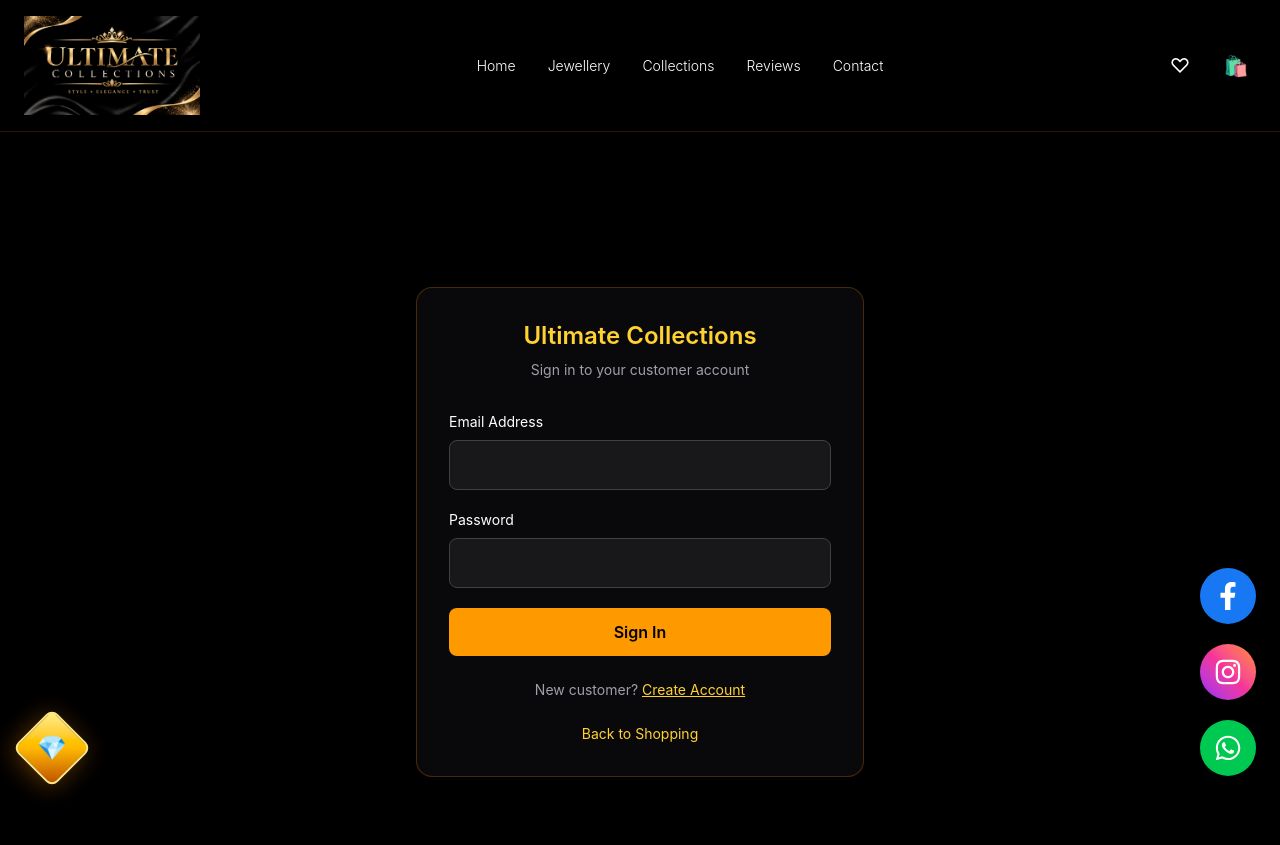
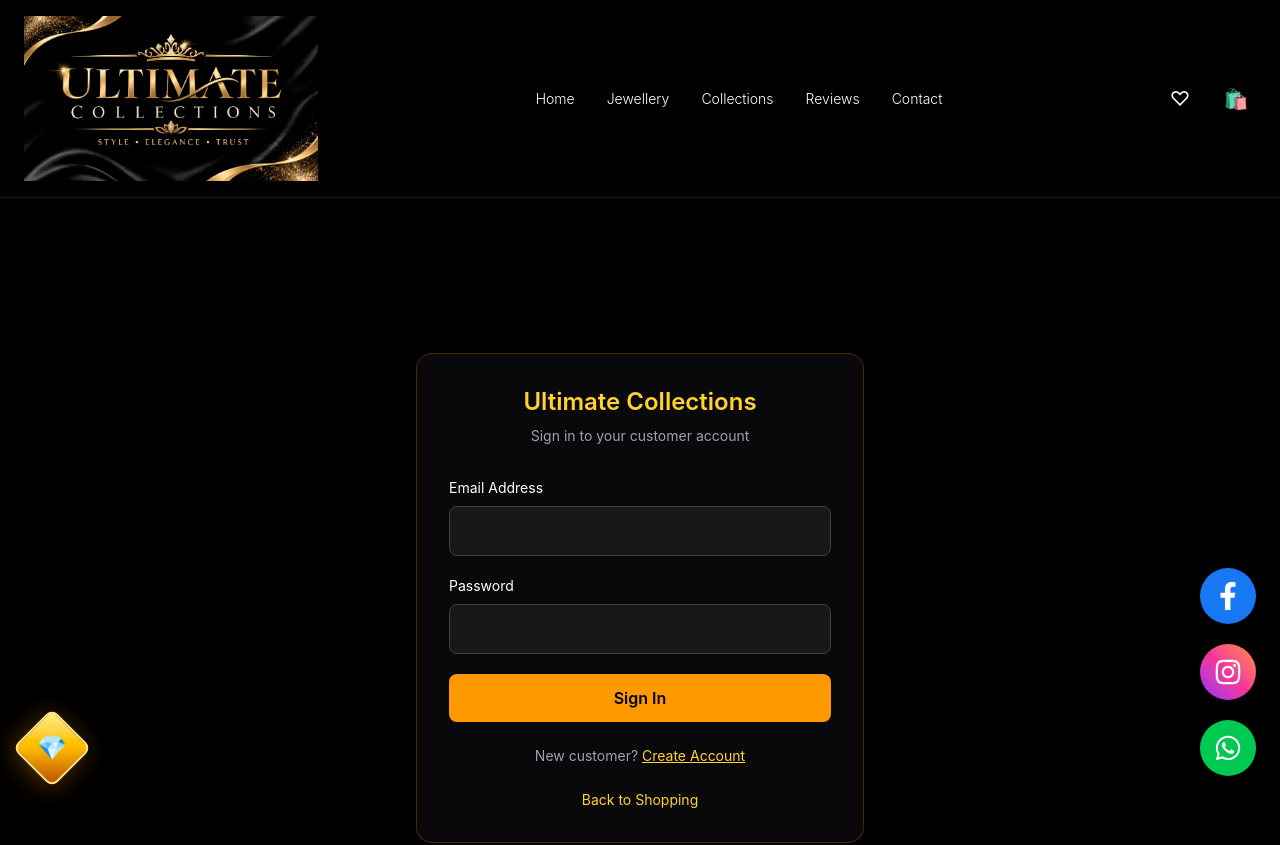
Before and after one commit to Thoyaj25/Jewellery-Clothing-Store, a Next.js app: page /account/login in a window 1280 px wide. Shown: the top 845 px of the page. Built offline with nearby package versions, Linux system fonts and the light colour scheme.

Commit message:
fix: correct responsive header logo width

```diff
--- a/app/components/Header.tsx
+++ b/app/components/Header.tsx
@@ -39,8 +39,8 @@ export default function Header() {
               width={1672}
               height={941}
               priority
-              sizes="(max-width: 640px) 176px, 260px"
-              className="block h-auto w-[176px] max-w-[42vw] object-contain sm:w-[220px] md:w-[260px]"
+              sizes="(max-width: 639px) 42vw, (max-width: 767px) 220px, 260px"
+              className="block h-auto w-[42vw] max-w-[294px] object-contain sm:w-[220px] md:w-[260px]"
             />
           </Link>
 
```
